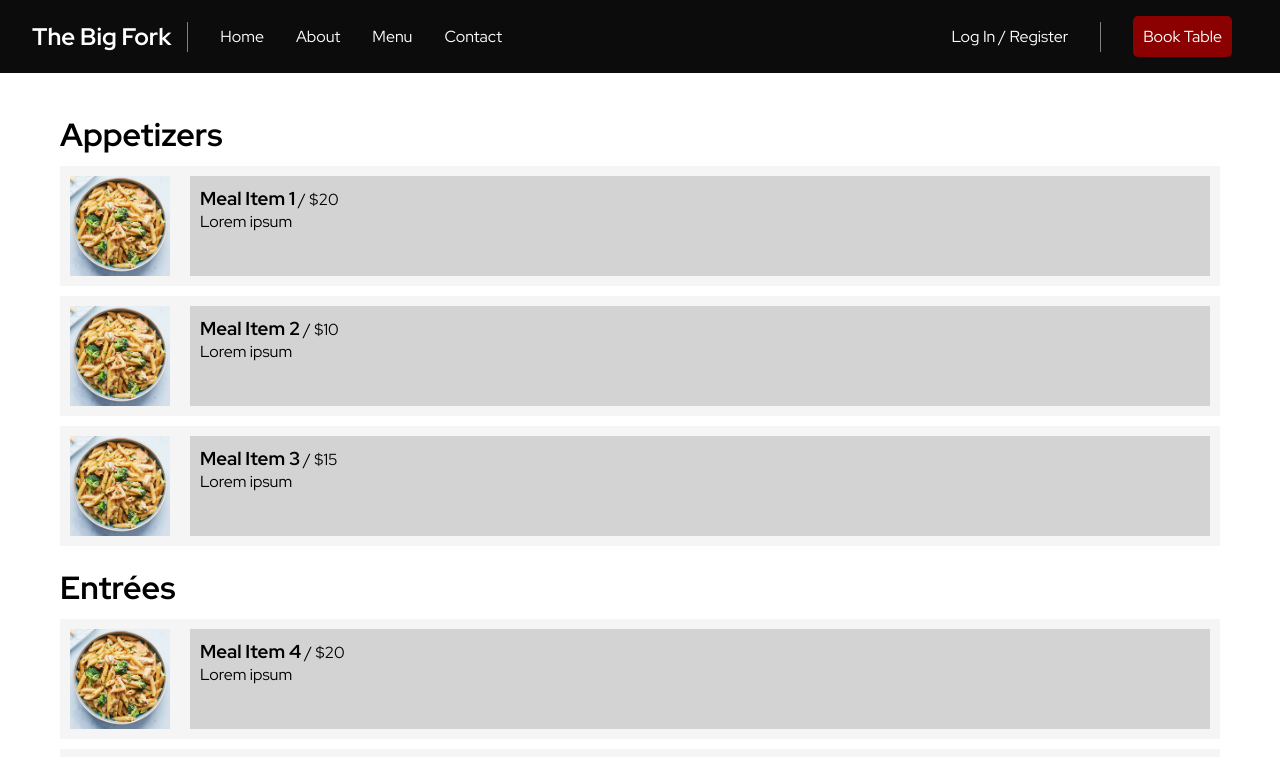
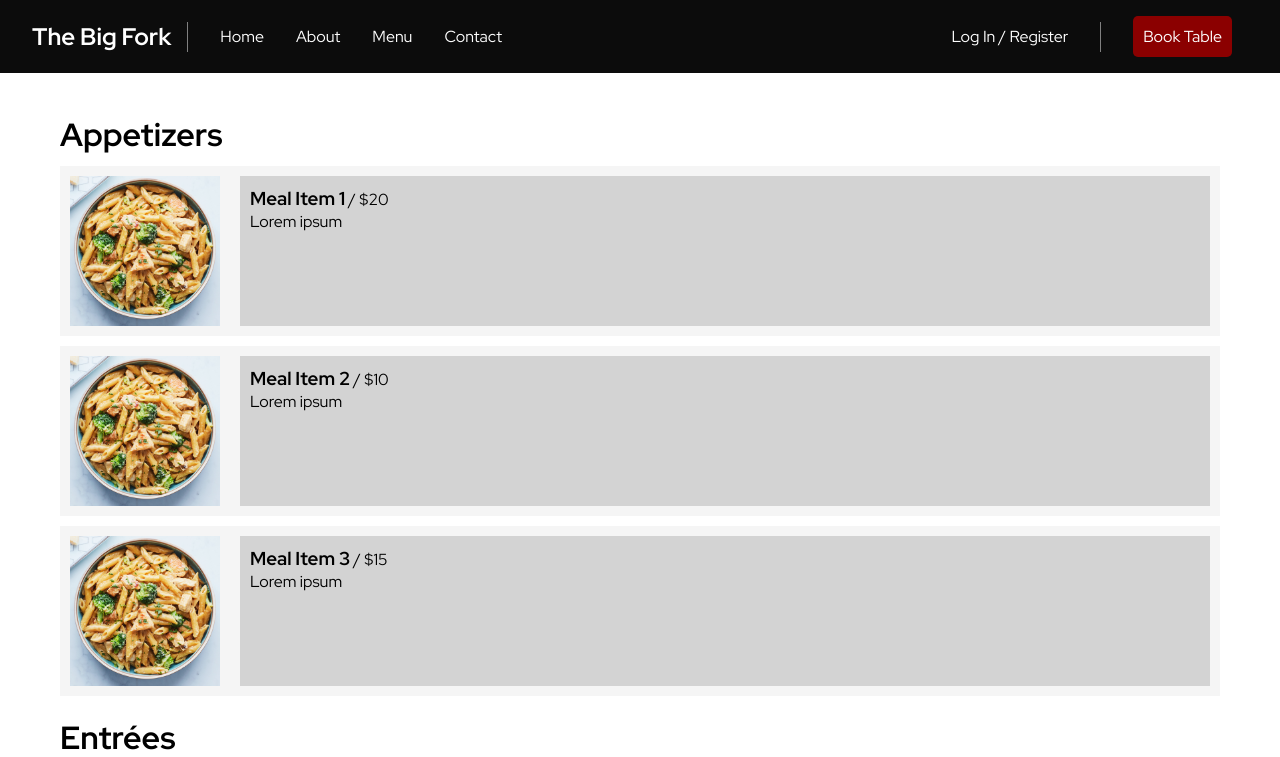
Before and after one commit to SEG3125-A/Group-13, a React (Create React App) app in the folder SEG-3125-Module7-React/: page /menu in a window 1280 px wide. Shown: the top 757 px of the page. Built offline with nearby package versions, Linux system fonts and the light colour scheme.

Commit message:
Make menu item images larger

```diff
--- a/SEG-3125-Module7-React/src/index.css
+++ b/SEG-3125-Module7-React/src/index.css
@@ -38,7 +38,7 @@ a {
 }
 
 .menu-item-pic img {
-  max-height: 100px;
+  max-height: 150px;
   vertical-align: middle;
 }
 
```
